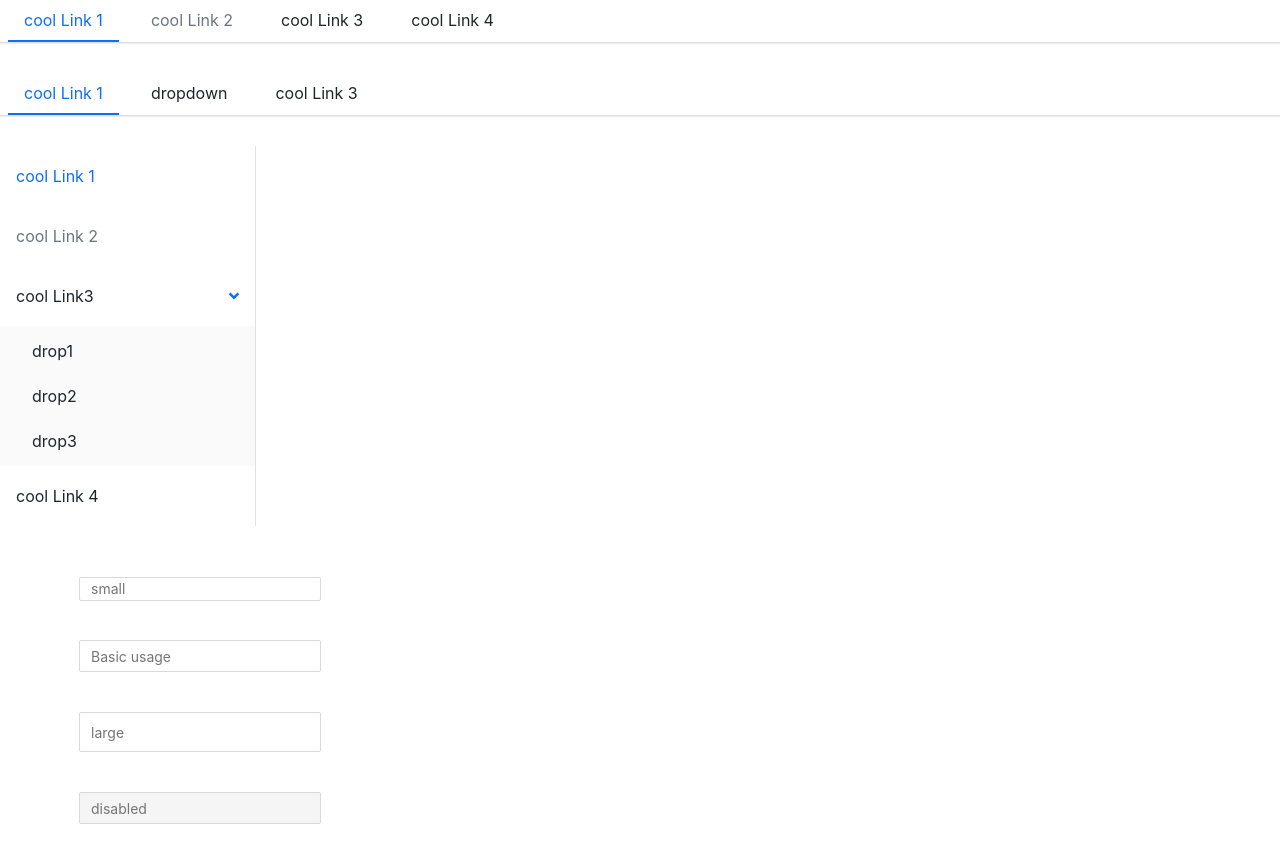
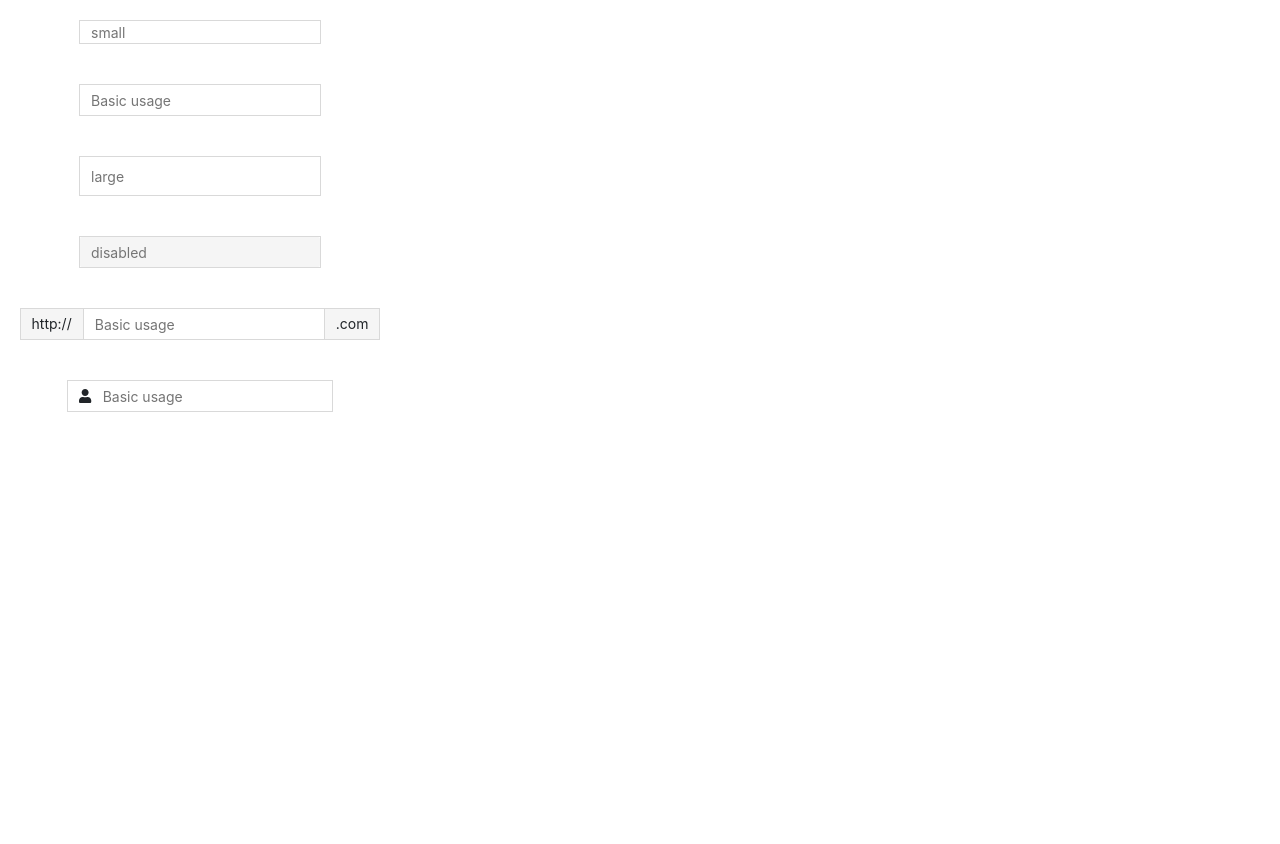
Before and after one commit to wk-Nemo/TortoiseDesign, a React (Create React App) app in the folder frontend/: page / in a window 1280 px wide. After the commit the page ends 800 px from the top, so only its background shows below. Built offline with nearby package versions, Linux system fonts and the light colour scheme.

Commit message:
input finish

```diff
--- a/frontend/src/App.tsx
+++ b/frontend/src/App.tsx
@@ -1,9 +1,9 @@
 // import React from 'react';
 // import Button, { ButtonType, ButtonSize } from './components/Button/button';
 // import Alert, { AlertType } from './components/Alert/alert';
-import Menu from './components/Menu/menu';
-import MenuItem from './components/Menu/menuItem'
-import SubMenu from './components/Menu/subMenu';
+// import Menu from './components/Menu/menu';
+// import MenuItem from './components/Menu/menuItem'
+// import SubMenu from './components/Menu/subMenu';
 import Input from './components/Input/input';
 
 function App() {
@@ -32,7 +32,7 @@ function App() {
           href="http://www.baidu.com"
         >Disabled Link</Button>
       </div> */}
-      <Menu
+      {/* <Menu
         defaultIndex='0'
         defaultOpenSubMenu={['2']}
         onSelect={(index) => {console.log(index)}}
@@ -69,7 +69,7 @@ function App() {
         <MenuItem>
           cool Link 3
         </MenuItem>
-      </Menu>
+      </Menu> */}
       {/* <Menu
         defaultIndex='0'
         mode='vertical'
@@ -90,7 +90,7 @@ function App() {
           cool Link 4
         </MenuItem>
       </Menu> */}
-      <Menu
+      {/* <Menu
         defaultIndex='0'
         mode='vertical'
         defaultOpenSubMenu={['2']}
@@ -117,7 +117,7 @@ function App() {
         <MenuItem>
           cool Link 4
         </MenuItem>
-      </Menu>
+      </Menu> */}
       {/* <div className="item alerts">
         <Alert
           closeable={true}
@@ -142,6 +142,12 @@ function App() {
         <Input  placeholder="Basic usage" ></Input>
         <Input  placeholder="large" size="large"></Input>
         <Input  placeholder="disabled" disabled={true}></Input>
+        <Input
+          addonBefore="http://"
+          addonAfter=".com"
+          placeholder="Basic usage"
+        ></Input>
+        <Input icon="user" placeholder="Basic usage" ></Input>
       </div>
     </div>
   );
--- a/frontend/src/components/Alert/alert.tsx
+++ b/frontend/src/components/Alert/alert.tsx
@@ -2,10 +2,6 @@ import React, { useState } from "react";
 import classNames from "classnames";
 import Icon from '../Icon/icon'
 import Transition from '../Transition/transition'
-import { library } from '@fortawesome/fontawesome-svg-core'
-import { fas } from '@fortawesome/free-solid-svg-icons'
-
-library.add(fas)
 
 export enum AlertType {
   success = 'success',
--- a/frontend/src/components/Icon/icon.tsx
+++ b/frontend/src/components/Icon/icon.tsx
@@ -1,6 +1,10 @@
 import React from "react";
 import classNames from "classnames"
 import { FontAwesomeIcon, FontAwesomeIconProps } from '@fortawesome/react-fontawesome'
+import { library } from '@fortawesome/fontawesome-svg-core'
+import { fas } from '@fortawesome/free-solid-svg-icons'
+
+library.add(fas)
 
 export type ThemeProps = 'primary' | 'secondary' | 'success' | 'info' | 'warning' | 'danger' | 'light' | 'dark'
 
--- a/frontend/src/components/Input/_style.scss
+++ b/frontend/src/components/Input/_style.scss
@@ -1,24 +1,44 @@
 .tortoise-input-wrapper {
   height: 32px;
-
+  display: flex;
+  font-size: 14px;
+  line-height: 1.5715;
+  background-color: #fff;
+  background-image: none;
+  border: 1px solid #d9d9d9;
+  .tortoise-icon-with-input {
+    display: flex;
+    align-items: center;
+    .tortoise-input-icon-wrapper {
+      padding-left: 11px;
+    }
+  }
   .tortoise-input {
     height: 100%;
     margin: 0;
     list-style: none;
     width: 100%;
-    font-size: 14px;
-    line-height: 1.5715;
     color: #000000d9;
-    background-color: #fff;
-    background-image: none;
-    border: 1px solid #d9d9d9;
+    border: 0;
     border-radius: 2px;
     outline: none;
     padding: 4px 11px;
-    &:focus {
-      border-color: #40a9ff;
-      box-shadow: 0 0 0 2px rgba(24, 144, 255, 0.2);
-    }
+  }
+  .tortoise-input-pre {
+    background-color: #f5f5f5;
+    background-image: none;
+    border-right: 1px solid #d9d9d9;
+    padding: 4px 11px;
+  }
+  .tortoise-input-after {
+    background-color: #f5f5f5;
+    background-image: none;
+    border-left: 1px solid #d9d9d9;
+    padding: 4px 11px;
+  }
+  &:focus {
+    border-color: #40a9ff;
+    box-shadow: 0 0 0 2px rgba(24, 144, 255, 0.2);
   }
 }
 
--- a/frontend/src/components/Input/input.tsx
+++ b/frontend/src/components/Input/input.tsx
@@ -1,6 +1,7 @@
 import React, { InputHTMLAttributes, ReactElement } from "react";
 import classNames from "classnames";
-import { IconProps } from '../Icon/icon'
+import { IconProp } from '@fortawesome/fontawesome-svg-core'
+import Icon from '../Icon/icon'
 
 type InputSize = 'large' | 'small'
 // Omit 忽略泛型中的某个值
@@ -8,9 +9,9 @@ export interface InputProps extends Omit<InputHTMLAttributes<HTMLElement>, 'size
   className?: string;
   disabled?: boolean;
   size?: InputSize;
-  icon?: IconProps;
-  prepend?: string | ReactElement;
-  append?: string | ReactElement;
+  icon?: IconProp;
+  addonBefore?: string | ReactElement;
+  addonAfter?: string | ReactElement;
 }
 
 export const Input: React.FC<InputProps> = (props) => {
@@ -20,25 +21,39 @@ export const Input: React.FC<InputProps> = (props) => {
     disabled,
     size,
     icon,
-    prepend,
-    append,
+    addonBefore,
+    addonAfter,
     children,
     ...restProps
   } = props
+  console.log(icon)
 
   // 设置classes
   const classes = classNames('tortoise-input-wrapper', className, {
     [`input-size-${size}`]: size,
     'is-disabled': disabled,
-    'input-group': prepend || append,
-    'input-group-append': !!append,
-    'input-group-prepend': !!prepend
+    'input-group': addonBefore || addonAfter,
+    'input-group-add-before': !!addonBefore,
+    'input-group-add-after': !!addonAfter
   })
 
   return (
     // 根据属性判断是否要添加特定的节点
     <div className={classes}>
-      <input className="tortoise-input" {...restProps}></input>
+      {!!addonBefore &&
+        <div className="tortoise-input-pre">{addonBefore}</div>
+      }
+      <div className="tortoise-icon-with-input">
+        {icon &&
+          <div className="tortoise-input-icon-wrapper">
+            <Icon icon={icon}></Icon>
+          </div>
+        }
+        <input className="tortoise-input" {...restProps}></input>
+      </div>
+      {!!addonAfter &&
+        <div className="tortoise-input-after">{addonAfter}</div>
+      }
     </div>
   )
 }
```
